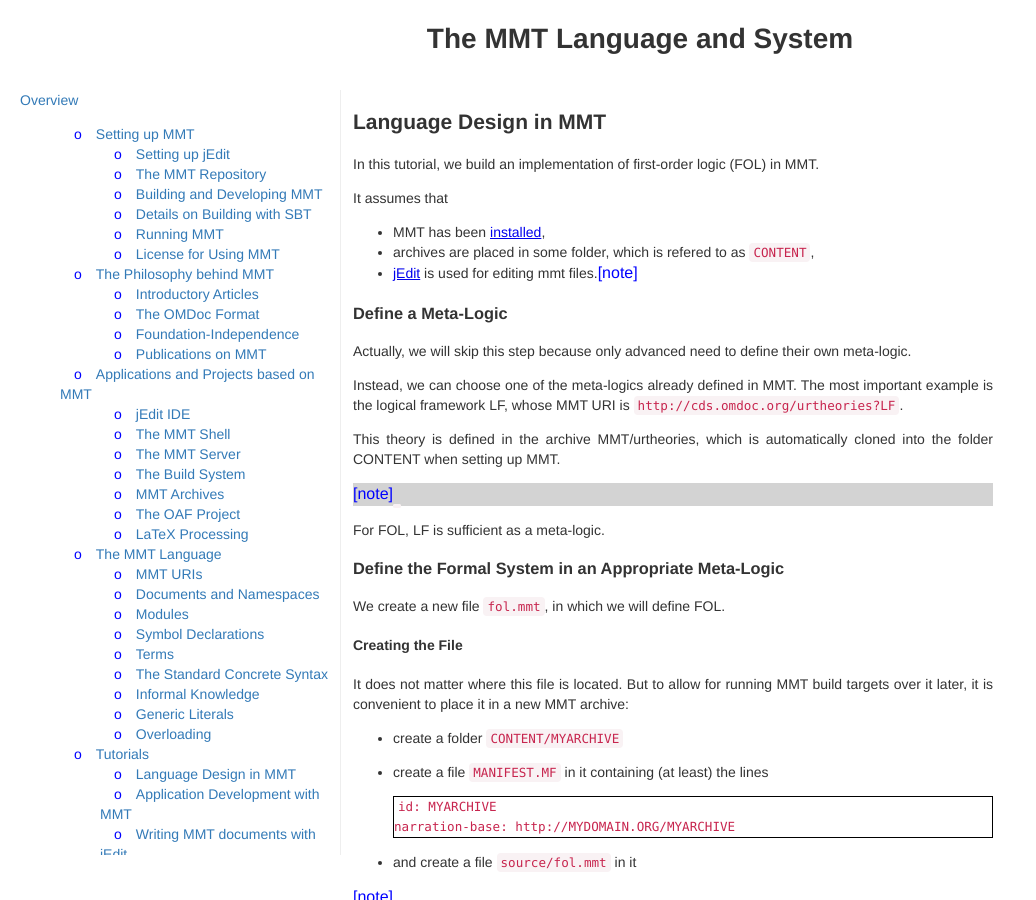
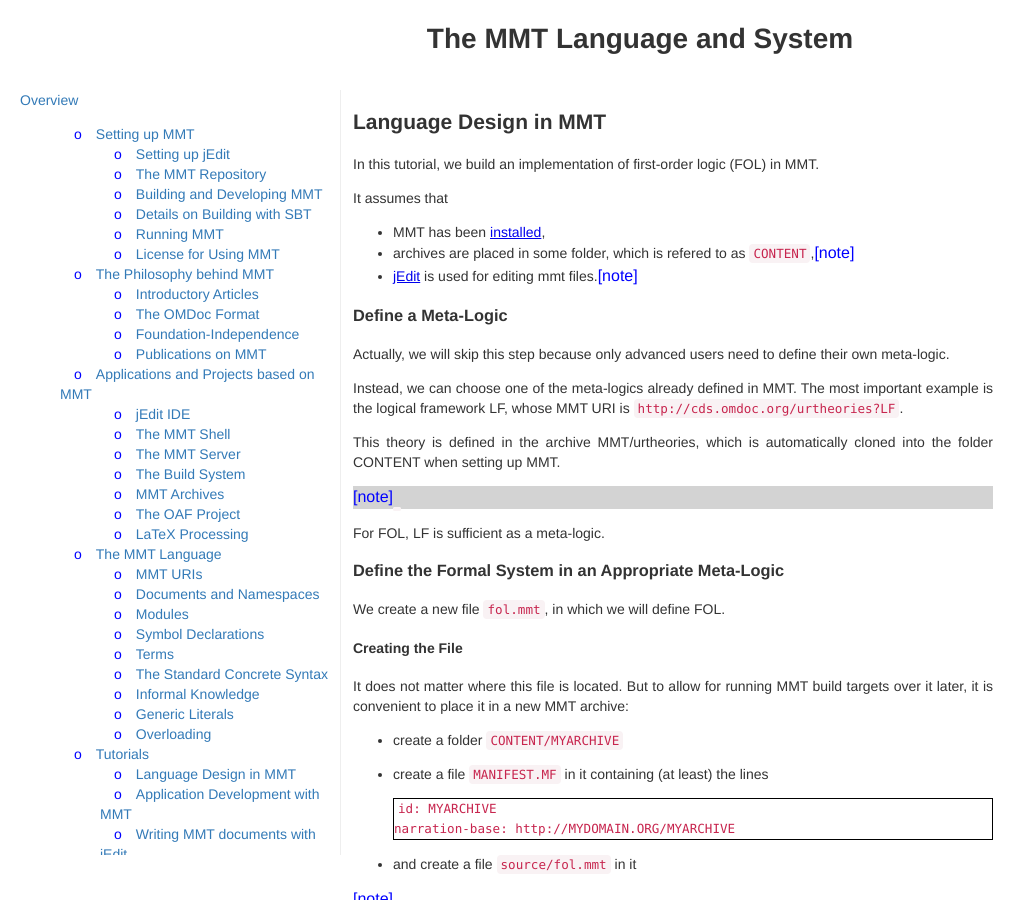
Before and after one commit to UniFormal/uniformal.github.io, a Jekyll site: the page built from doc/tutorials/prototyping/index.md, in a window 1280 px wide and 900 px high. Shown: the whole window, without its empty margins (0-1036 px from the left). Built offline with Jekyll 4.4.1, drawn with Linux system fonts in a browser that asks for light colours; some of the changed lines change nothing that is shown.

Commit message:
updating tutorial

```diff
--- a/doc/tutorials/prototyping/index.md
+++ b/doc/tutorials/prototyping/index.md
@@ -8,12 +8,12 @@
 It assumes that
 
 * MMT has been [installed](../../setup),
-* archives are placed in some folder, which is refered to as `CONTENT`,
+* archives are placed in some folder, which is refered to as `CONTENT`,<span class="detail">The MMT installer should take care of this </span>
 * [jEdit](../../applications/jedit) is used for editing mmt files.<span class="detail">Other editors will work but might make editing awkward.</span>
 
 ### Define a Meta-Logic
 
-Actually, we will skip this step because only advanced need to define their own meta-logic.
+Actually, we will skip this step because only advanced users need to define their own meta-logic.
 
 Instead, we can choose one of the meta-logics already defined in MMT.
 The most important example is the logical framework LF, whose MMT URI is
```
